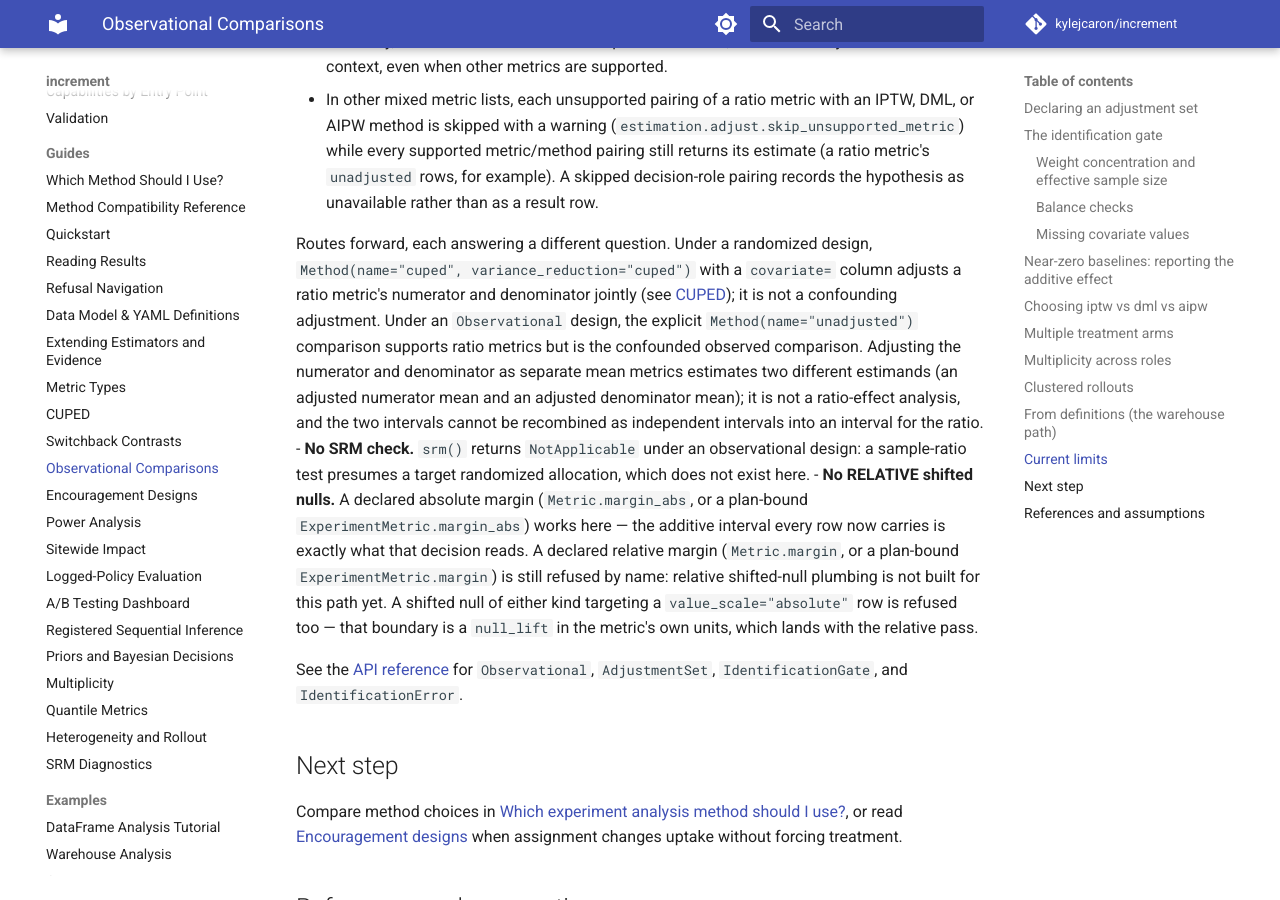
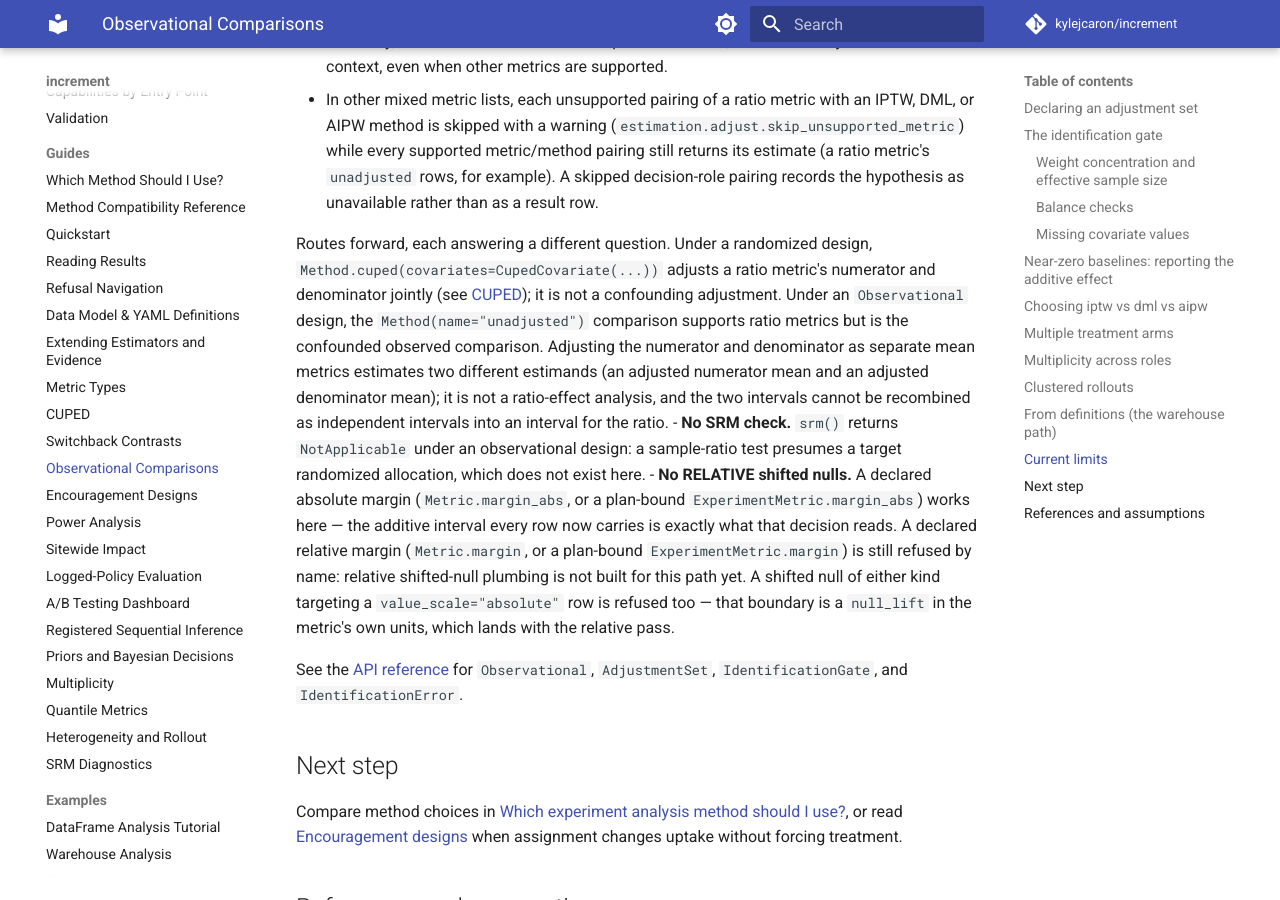
Before and after one commit to kylejcaron/increment, an MkDocs documentation site: the page built from docs/guides/observational.md, in a window 1280 px wide and 900 px high, scrolled down 14802 px. Built offline with MkDocs 1.6.1 and Material for MkDocs 9.7.7, drawn with Linux system fonts in a browser that asks for light colours; comment, search, counter and statistics services are not loaded.

Commit message:
Point remaining CUPED guidance at method-owned covariates
The sequential and observational guides and the sequential ratio
refusal still recommended a metric-level covariate= argument, which
metrics no longer accept.

```diff
--- a/docs/guides/observational.md
+++ b/docs/guides/observational.md
@@ -994,10 +994,9 @@ designs only) cannot read covariates from an artifact; use `from_definitions`.
     the hypothesis as unavailable rather than as a result row.
 
   Routes forward, each answering a different question. Under a randomized
-  design, `Method(name="cuped", variance_reduction="cuped")` with a
-  `covariate=` column adjusts a ratio metric's numerator and denominator
-  jointly (see [CUPED](cuped.md#ratio-metrics)); it is not a confounding
-  adjustment. Under an `Observational` design, the explicit
+  design, `Method.cuped(covariates=CupedCovariate(...))` adjusts a ratio
+  metric's numerator and denominator jointly (see [CUPED](cuped.md#ratio-metrics));
+  it is not a confounding adjustment. Under an `Observational` design, the
   `Method(name="unadjusted")` comparison supports ratio metrics but is the
   confounded observed comparison. Adjusting the numerator and denominator
   as separate mean metrics estimates two different estimands (an adjusted
```
Also changed, not shown: docs/guides/sequential-inference.md (+2 -2 lines), 1 other file.
